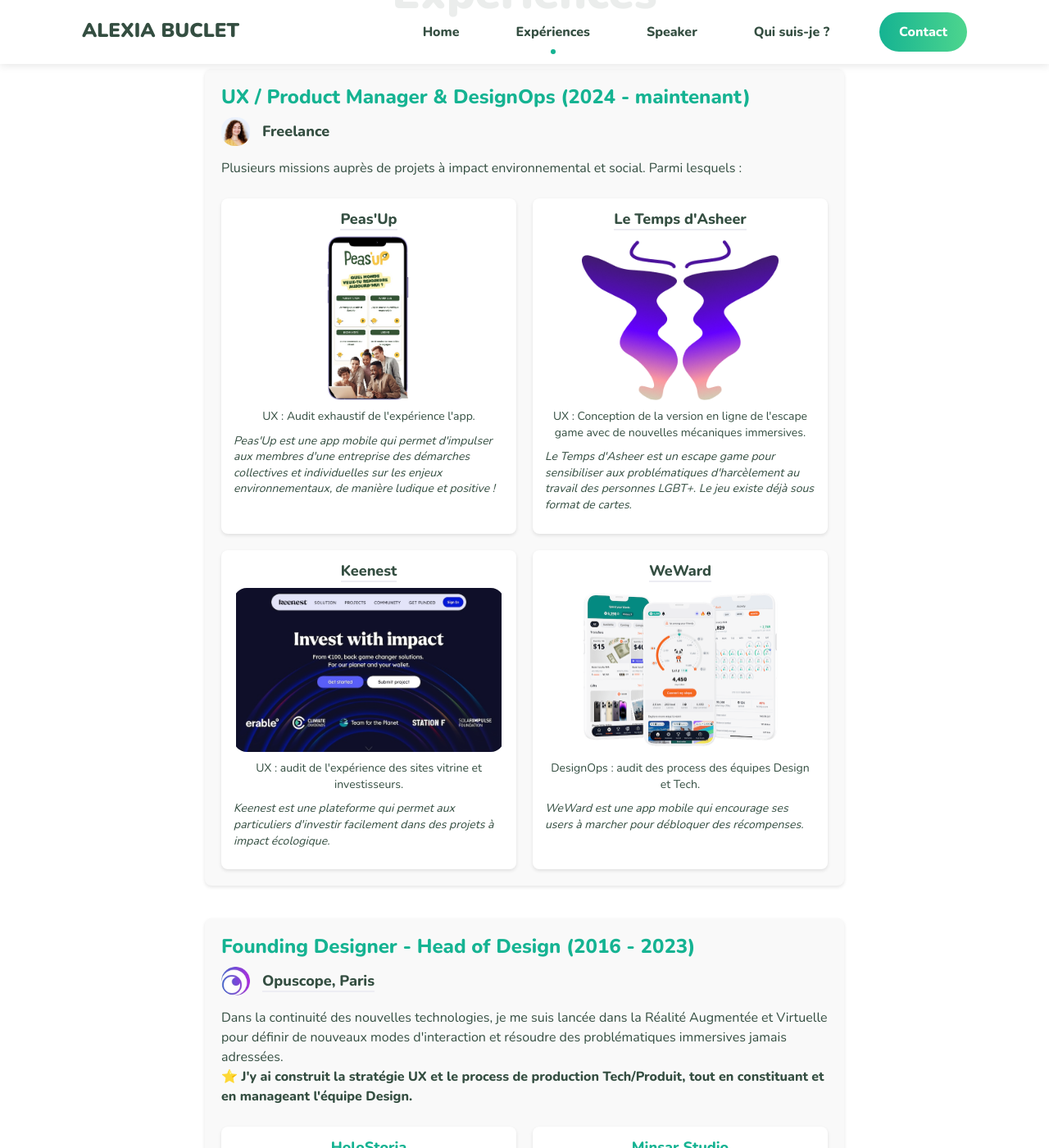
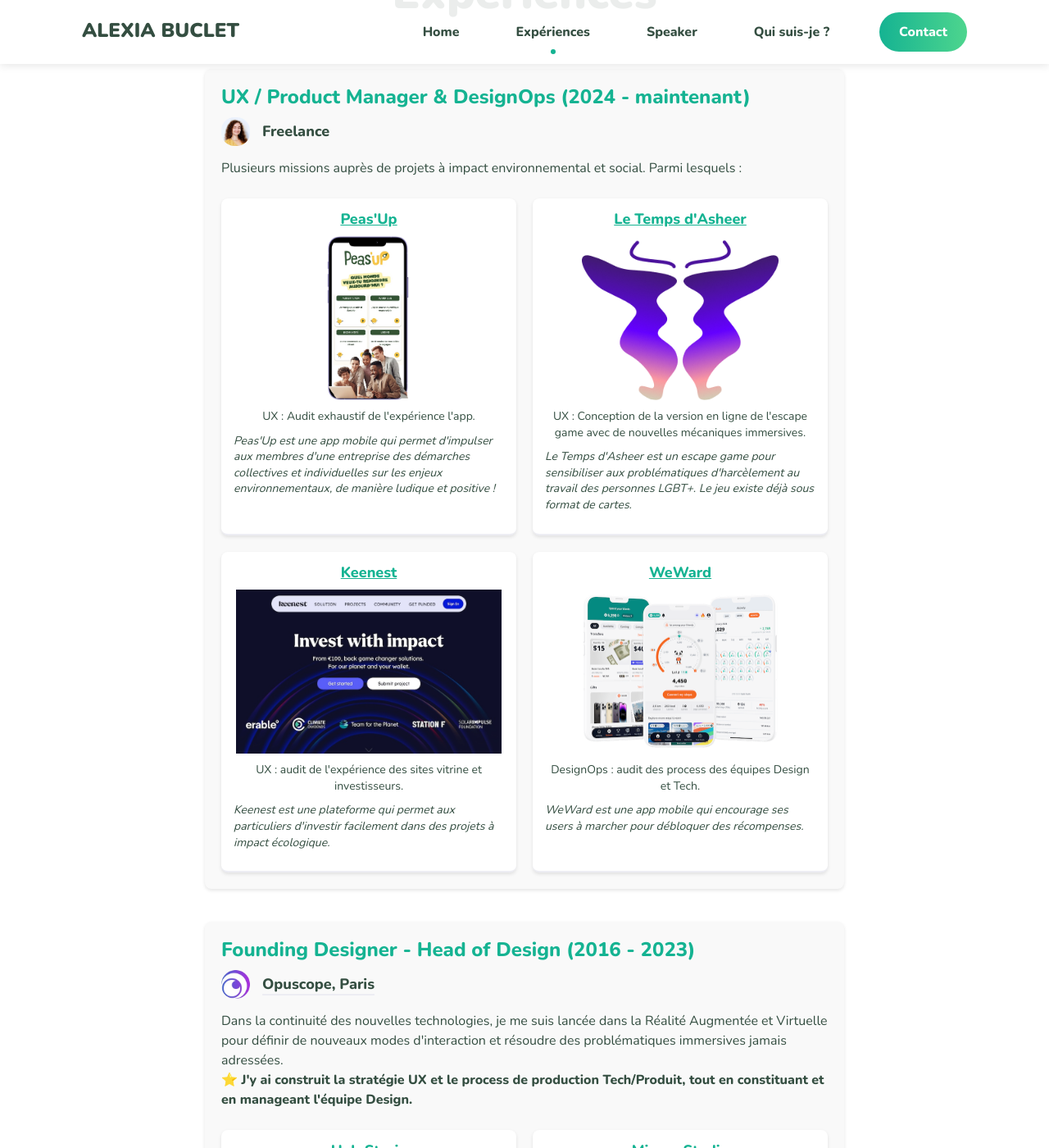
Before and after one commit to alexiabuclet/alexiabuclet.github.io, a Jekyll site: the page built from _pages/experiences.md, in a window 1280 px wide and 1400 px high, scrolled down 215 px. Shown: the whole window at 82% size. Built offline with Jekyll 4.4.1, drawn with Linux system fonts in a browser that asks for light colours.

Commit message:
Whole mission card actionable

```diff
--- a/_pages/experiences.md
+++ b/_pages/experiences.md
@@ -23,12 +23,21 @@
          {% if experience.projects %}
            <div class="projects-container">
              {% for project in experience.projects %}
-               <div class="project-item">
-                 <h4 class="project-title">{{ project.title }}</h4>
-                 <img src="{{ project.image | relative_url }}" alt="{{ project.title }}" class="project-image">
-                 <p class="project-description">{{ project.description }}</p>
-                 <p class="project-client">{{ project.client }}</p>
-               </div>
+               {% if project.url %}
+                 <a href="{{ project.url }}" target="_blank" rel="noopener noreferrer" class="project-item">
+                   <h4 class="project-title">{{ project.title }}</h4>
+                   <img src="{{ project.image | relative_url }}" alt="{{ project.title }}" class="project-image">
+                   <p class="project-description">{{ project.description }}</p>
+                   <p class="project-client">{{ project.client }}</p>
+                 </a>
+               {% else %}
+                 <div class="project-item">
+                   <h4 class="project-title">{{ project.title }}</h4>
+                   <img src="{{ project.image | relative_url }}" alt="{{ project.title }}" class="project-image">
+                   <p class="project-description">{{ project.description }}</p>
+                   <p class="project-client">{{ project.client }}</p>
+                 </div>
+               {% endif %}
              {% endfor %}
            </div>
          {% endif %}
--- a/_sass/4-layouts/_experiences.scss
+++ b/_sass/4-layouts/_experiences.scss
@@ -68,7 +68,7 @@
     width: 100%;
     height: 200px; //avant 150px
     object-fit: contain; //avant cover (zoom sur l'image), contain l'affiche en entier
-    border-radius: 4px;
+    border-radius: 0px !important;
     margin-bottom: 10px;
   }
 
@@ -87,3 +87,41 @@
     width: 100%; // Ensure the description takes full width
     margin-bottom: 10px;
   }
+
+  a.project-item {
+    cursor: pointer;
+    transition: box-shadow 0.2s, transform 0.2s;
+    text-decoration: none;
+    color: inherit;
+  }
+
+  a.project-item:hover,
+  a.project-item:focus {
+    box-shadow: 0 4px 16px rgba(0,0,0,0.13);
+    transform: translateY(-2px) scale(1.01);
+    outline: none;
+  }
+
+  a.project-item .project-title {
+    color: $primary-color;
+    text-decoration: underline;
+    transition: color 0.2s;
+  }
+
+  a.project-item:hover .project-title,
+  a.project-item:focus .project-title {
+    color: darken($primary-color, 10%);
+    text-decoration: underline;
+  }
+
+  a.project-item,
+  a.project-item:hover,
+  a.project-item:focus {
+    color: inherit;
+  }
+
+  a.project-item .project-description,
+  a.project-item .project-client {
+    color: inherit;
+    text-decoration: none;
+  }
```
Also changed, not shown: _data/experiences.yml (+8 -4 lines).
